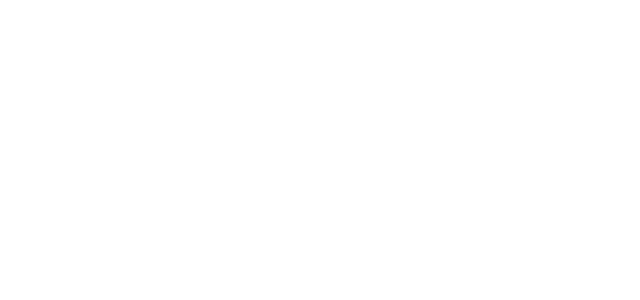
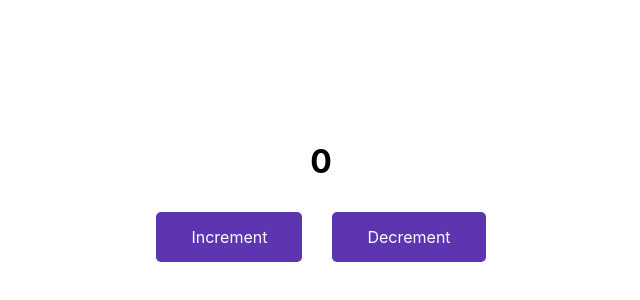
Before and after one commit to Dhannyphantom/redux-tutorial, a React (Create React App) app: page / in a window 1280 px wide. Shown: the part 204-504 px from the top of the page, without its empty margins (319-959 px from the left). Built offline with nearby package versions, Linux system fonts and the light colour scheme.

Commit message:
Used reducer slices, selectors and dispatch actions to setup the basic counter component

```diff
--- a/src/App.css
+++ b/src/App.css
@@ -7,4 +7,29 @@
   justify-content: center;
   align-items: center;
   min-height: 100vh;
+  font-family: -apple-system, BlinkMacSystemFont, "Segoe UI", Roboto, Oxygen,
+    Ubuntu, Cantarell, "Open Sans", "Helvetica Neue", sans-serif;
 }
+
+button {
+  outline: none;
+  background-color: #5e35b1;
+  border: none;
+  padding: 15px 35px;
+  margin: 10px 15px;
+  color: #fff;
+  font: inherit;
+  border-radius: 5px;
+}
+
+.App {
+  display: flex;
+  flex-direction: column;
+  align-items: center;
+  justify-content: center;
+}
+
+.row {
+  display: flex;
+  flex-direction: row;
+}
--- a/src/App.js
+++ b/src/App.js
@@ -1,7 +1,12 @@
 import "./App.css";
+import Counter from "./logic/Counter";
 
 function App() {
-  return <div className="App"></div>;
+  return (
+    <div className="App">
+      <Counter />
+    </div>
+  );
 }
 
 export default App;
--- /dev/null
+++ b/src/logic/Counter.js
@@ -0,0 +1,19 @@
+import React from "react";
+import { useSelector, useDispatch } from "react-redux";
+import { increment, decrement } from "../logic/counterSlice";
+
+const Counter = () => {
+  const count = useSelector((state) => state.counter.count);
+  const dispatch = useDispatch();
+  return (
+    <div className="App">
+      <h1> {count} </h1>
+      <div className="row">
+        <button onClick={() => dispatch(increment())}> Increment </button>
+        <button onClick={() => dispatch(decrement())}> Decrement </button>
+      </div>
+    </div>
+  );
+};
+
+export default Counter;
```
